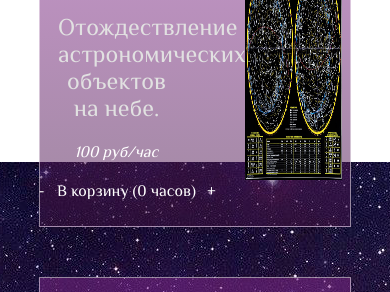
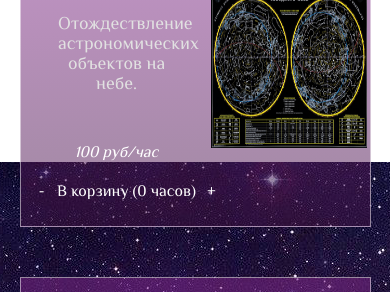
Before and after one commit to maflrnsk/kursach, a plain HTML site: page research.html in a window 390 px wide. Shown: the part 229-521 px from the top of the page. Drawn offline with nearby package versions, Linux system fonts and the light colour scheme.

Commit message:
Update research.css

```diff
--- a/research.css
+++ b/research.css
@@ -113,23 +113,20 @@ main {
 
 @media screen and (max-width: 800px) {
     .block {
-        width: 80vw;
+        width: 90vw;
     }
     .block-image{
-        right: 30px;
-        width: 25vw;
-        height: 90%;
+       right: -15px;
+        top: 40px;
+        height: 10em;
+        width: 10em;
     }
     #to-cart {
         left: 50vw;
     }
     .block-text {
         align-items: center;
-    }
-    img{
-        margin-right: -100px;
-        width: 130%;
-        height: 70%;
+        font-size: 18px;
     }
     .footbar > ul {
         display: flex;
```
